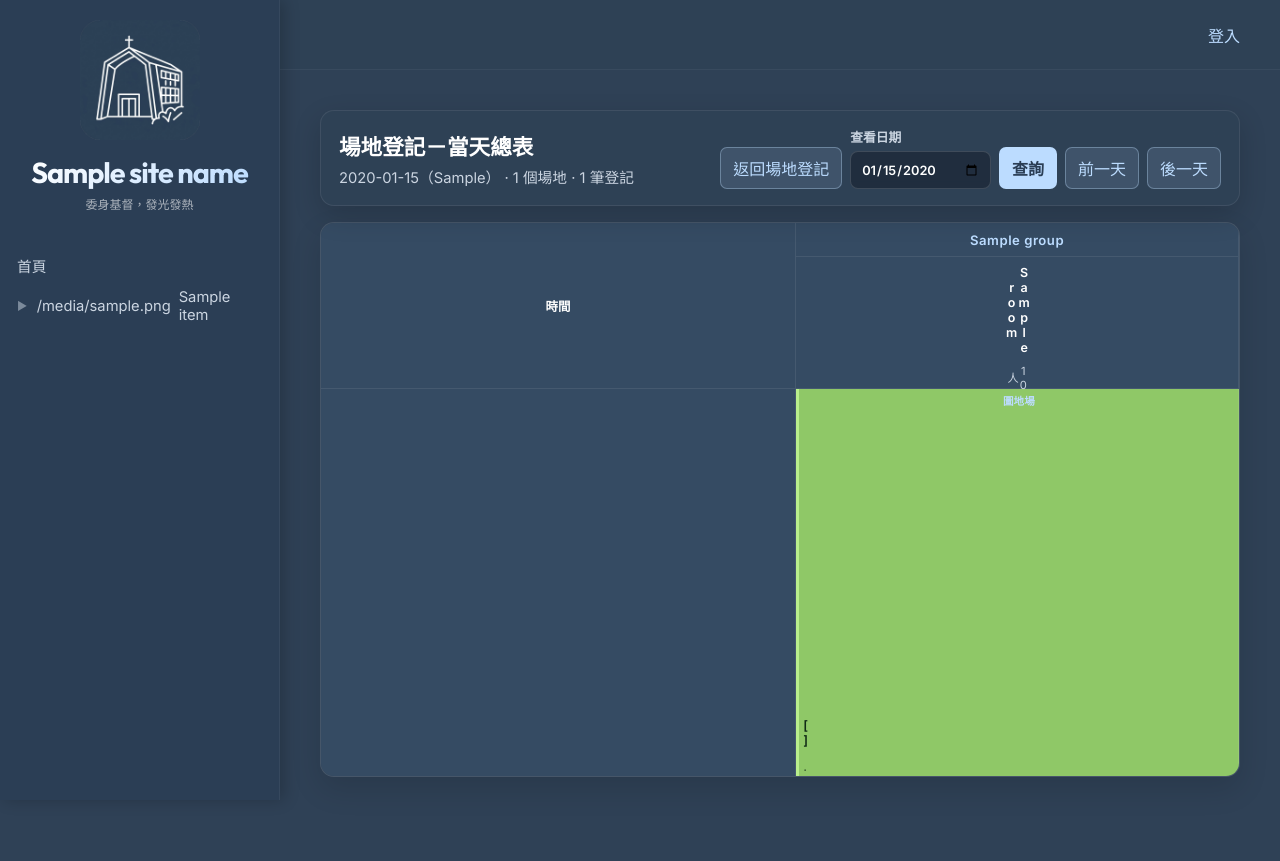
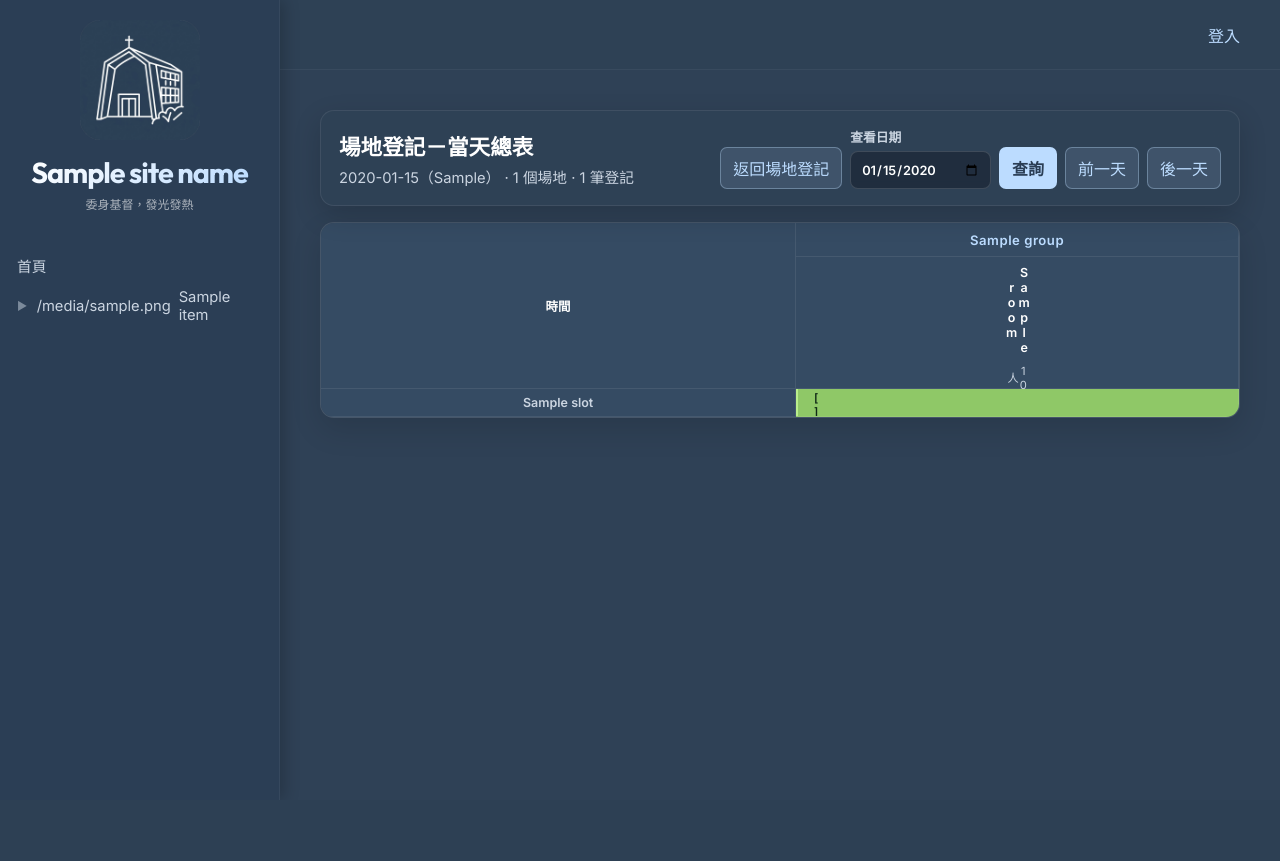
Before and after one commit to peterchen9/nghcc-nads26, a Django app: template nads26/templates/facility/booking_daily_overview.html in a window 1280 px wide. After the commit the page ends 418 px from the top, so only its background shows below. Run offline with Django 5.2, Linux system fonts and the light colour scheme; the template is opened without the code that fills it: most values are stand-ins (such as "Sample title", 1, 10 or a date in 2020).

Commit message:
Normalize daily overview booking cells

```diff
--- a/nads26/modules/facility/tests_booking_day.py
+++ b/nads26/modules/facility/tests_booking_day.py
@@ -94,6 +94,12 @@
         self.assertContains(response, 'class="day-overview-booked-button"')
         self.assertContains(response, 'class="day-overview-room-button"')
         self.assertContains(response, '場地圖')
+        self.assertNotContains(response, 'class="day-overview-map-label"')
+        self.assertNotContains(response, 'class="day-overview-booked" rowspan=')
+        self.assertEqual(
+            response.content.decode('utf-8').count('class="day-overview-booked"'),
+            3,
+        )
         self.assertContains(response, 'action="/facility/booking/?date=2026-07-21"')
         self.assertContains(response, 'name="return_view" value="day"')
         self.assertEqual(response.context['prev_day'], date(2026, 7, 20))
--- a/nads26/templates/facility/booking_daily_overview.html
+++ b/nads26/templates/facility/booking_daily_overview.html
@@ -168,10 +168,6 @@
         outline: 2px solid var(--accent-color);
         outline-offset: 1px;
     }
-    .day-overview-map-label {
-        color: var(--accent-color);
-        font-size: 0.66rem;
-    }
     .day-overview-time {
         height: 27px;
         padding: 0 6px;
@@ -179,6 +175,7 @@
         font-variant-numeric: tabular-nums;
         font-weight: 700;
     }
+    .day-overview-table tbody tr { height: 27px; }
     .day-overview-empty {
         height: 27px;
         padding: 0;
@@ -190,6 +187,12 @@
         outline: 1px solid var(--accent-color);
         outline-offset: -1px;
     }
+    .day-overview-slot-button,
+    .day-overview-booked-button {
+        height: 27px !important;
+        min-height: 27px !important;
+        max-height: 27px !important;
+    }
     .day-overview-table tbody tr:nth-child(even) .day-overview-empty {
         background: rgba(255, 255, 255, 0.035);
     }
@@ -197,16 +200,21 @@
         width: 30px;
         min-width: 30px;
         max-width: 30px;
+        height: 27px;
         padding: 0;
         vertical-align: top;
         background: #8fc867;
-        box-shadow: inset 3px 0 0 #b9ef8c;
+        box-shadow: inset 2px 0 0 #b9ef8c;
     }
     .day-overview-booking {
         display: block;
-        min-height: 100%;
+        position: absolute;
+        inset: 0;
+        box-sizing: border-box;
+        width: 100%;
+        height: 27px;
         max-width: 30px;
-        padding: 4px 2px;
+        padding: 2px;
         color: #102a16;
         overflow: hidden;
         writing-mode: vertical-rl;
@@ -216,15 +224,19 @@
         outline: 2px solid #ffffff;
         outline-offset: -2px;
     }
+    .day-overview-booked-button {
+        position: relative;
+        display: block;
+        overflow: hidden;
+    }
     .day-overview-booking strong {
         display: inline;
-        font-size: 0.8rem;
+        font-size: 0.72rem;
         line-height: 1;
+        white-space: nowrap;
     }
     .day-overview-booking-unit {
-        display: inline;
-        font-size: 0.7rem;
-        line-height: 1;
+        display: none;
     }
     .day-overview-booking-time {
         position: absolute;
@@ -442,7 +454,6 @@
                                         aria-label="查看 {{ room.room_name }} 場地圖">
                                     {{ room.room_name }}
                                     {% if room.capacity %}<span class="day-overview-capacity">{{ room.capacity }}人</span>{% endif %}
-                                    <span class="day-overview-map-label">場地圖</span>
                                 </button>
                             </th>
                         {% endfor %}
@@ -454,8 +465,7 @@
                             <td class="day-overview-time">{{ row.slot.label }}</td>
                             {% for cell in row.cells %}
                                 {% if cell.booking %}
-                                    {% if not cell.skip_booking %}
-                                        <td class="day-overview-booked" rowspan="{{ cell.rowspan }}" title="{{ cell.booking.room_name }} · {{ cell.booking.name }} · {{ cell.booking.start_label }}-{{ cell.booking.end_label }}">
+                                    <td class="day-overview-booked" title="{{ cell.booking.room_name }} · {{ cell.booking.name }} · {{ cell.booking.start_label }}-{{ cell.booking.end_label }}">
                                         <button class="day-overview-booked-button" type="button"
                                                 data-entry-id="{{ cell.booking.id }}"
                                                 data-room-id="{{ cell.booking.room_id }}"
@@ -468,14 +478,15 @@
                                                 data-description="{{ cell.booking.description|default:'' }}"
                                                 data-can-edit="{% if cell.booking.can_edit %}1{% else %}0{% endif %}"
                                                 aria-label="查看 {{ cell.booking.name }} {{ cell.booking.start_label }} 到 {{ cell.booking.end_label }} 的場地登記">
+                                            {% if not cell.skip_booking %}
                                                 <span class="day-overview-booking">
                                                     <strong>{{ cell.booking.name }}</strong>
                                                     {% if cell.booking.use_unit %}<span class="day-overview-booking-unit">·{{ cell.booking.use_unit }}</span>{% endif %}
                                                     <span class="day-overview-booking-time">{{ cell.booking.start_label }}-{{ cell.booking.end_label }}</span>
                                                 </span>
+                                            {% endif %}
                                         </button>
                                     </td>
-                                    {% endif %}
                                 {% else %}
                                     <td class="day-overview-empty">
                                         <button class="day-overview-slot-button" type="button"
```
Lines whose indentation alone changed are shown as unchanged.
